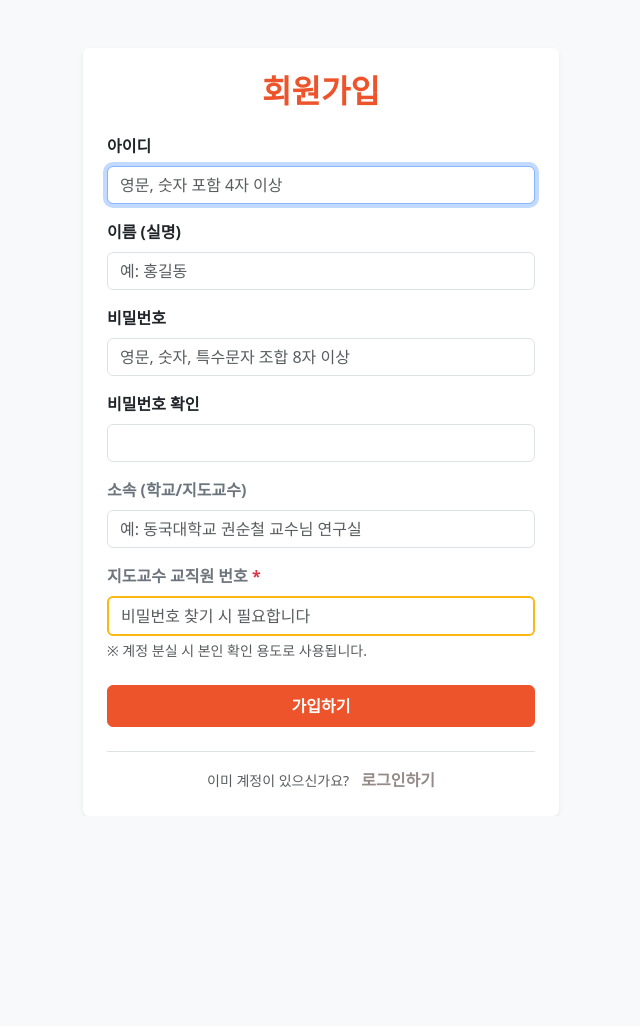
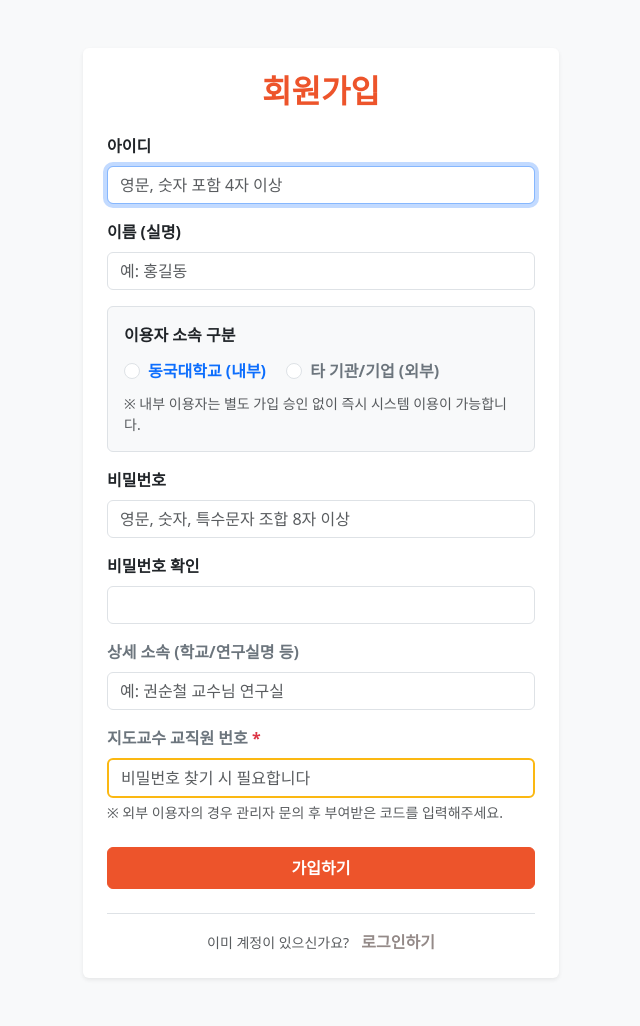
Before and after one commit to jun0land/NBEDL-, a Django app: page /signup/ in a window 1280 px wide. Shown: the whole page, without its empty margins (319-959 px from the left). Before the commit the page ends 788 px from the top, so only its background shows below. Run offline with Django 5.2, Linux system fonts and the light colour scheme.

```diff
--- a/reservations/templates/reservations/signup.html
+++ b/reservations/templates/reservations/signup.html
@@ -6,7 +6,7 @@
     <link href="https://cdn.jsdelivr.net/npm/bootstrap@5.3.0/dist/css/bootstrap.min.css" rel="stylesheet">
 </head>
 <body class="bg-light">
-<div class="container mt-5" style="max-width: 500px;">
+<div class="container mt-5 mb-5" style="max-width: 500px;">
     <div class="card shadow-sm p-4 border-0">
         <h2 class="text-center mb-4 fw-bold" style="color: #ed542b;">회원가입</h2>
         <form method="POST">
@@ -17,10 +17,24 @@
                 <input type="text" class="form-control" id="username" name="username" required placeholder="영문, 숫자 포함 4자 이상" autofocus>
             </div>
 
-            <!-- ✨ [업데이트] 이름(실명) 추가 -->
+            <!-- ✨ 이름(실명) 추가 -->
             <div class="mb-3">
                 <label for="real_name" class="form-label fw-bold">이름 (실명)</label>
                 <input type="text" class="form-control" id="real_name" name="real_name" required placeholder="예: 홍길동">
+            </div>
+
+            <!-- ✨ 내부/외부 이용자 구분 라디오 버튼 추가 -->
+            <div class="mb-3 p-3 bg-light border rounded">
+                <label class="form-label fw-bold d-block text-dark">이용자 소속 구분</label>
+                <div class="form-check form-check-inline mt-1">
+                    <input class="form-check-input" type="radio" name="user_type" id="type_internal" value="INTERNAL" required>
+                    <label class="form-check-label fw-bold text-primary" for="type_internal">동국대학교 (내부)</label>
+                </div>
+                <div class="form-check form-check-inline">
+                    <input class="form-check-input" type="radio" name="user_type" id="type_external" value="EXTERNAL">
+                    <label class="form-check-label fw-bold text-secondary" for="type_external">타 기관/기업 (외부)</label>
+                </div>
+                <div class="form-text small mt-2 text-muted">※ 내부 이용자는 별도 가입 승인 없이 즉시 시스템 이용이 가능합니다.</div>
             </div>
 
             <div class="mb-3">
@@ -34,14 +48,14 @@
             </div>
 
             <div class="mb-3">
-                <label for="affiliation" class="form-label fw-bold" style="color: #6c757d;">소속 (학교/지도교수)</label>
-                <input type="text" class="form-control" id="affiliation" name="affiliation" required placeholder="예: 동국대학교 권순철 교수님 연구실">
+                <label for="affiliation" class="form-label fw-bold" style="color: #6c757d;">상세 소속 (학교/연구실명 등)</label>
+                <input type="text" class="form-control" id="affiliation" name="affiliation" required placeholder="예: 권순철 교수님 연구실">
             </div>
 
             <div class="mb-4">
                 <label for="advisor_id" class="form-label fw-bold" style="color: #6c757d;">지도교수 교직원 번호 <span class="text-danger">*</span></label>
                 <input type="text" class="form-control" id="advisor_id" name="advisor_id" required placeholder="비밀번호 찾기 시 필요합니다" style="border: 2px solid #fbb812;">
-                <div class="form-text small text-muted">※ 계정 분실 시 본인 확인 용도로 사용됩니다.</div>
+                <div class="form-text small text-muted">※ 외부 이용자의 경우 관리자 문의 후 부여받은 코드를 입력해주세요.</div>
             </div>
 
             <button type="submit" class="btn btn-success w-100 py-2 fw-bold" style="background-color: #ed542b; border-color: #ed542b;">가입하기</button>
```
Also changed, not shown: db.sqlite3 (deleted), 2 other files.
